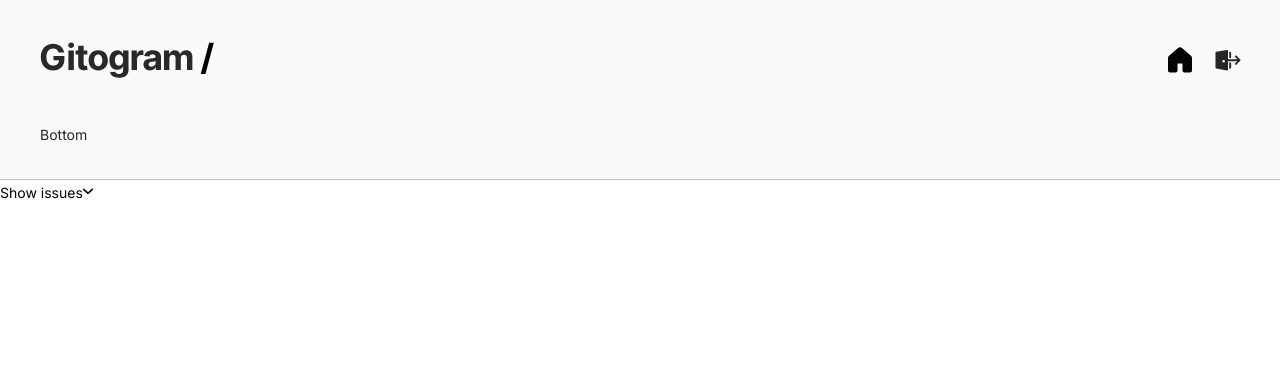
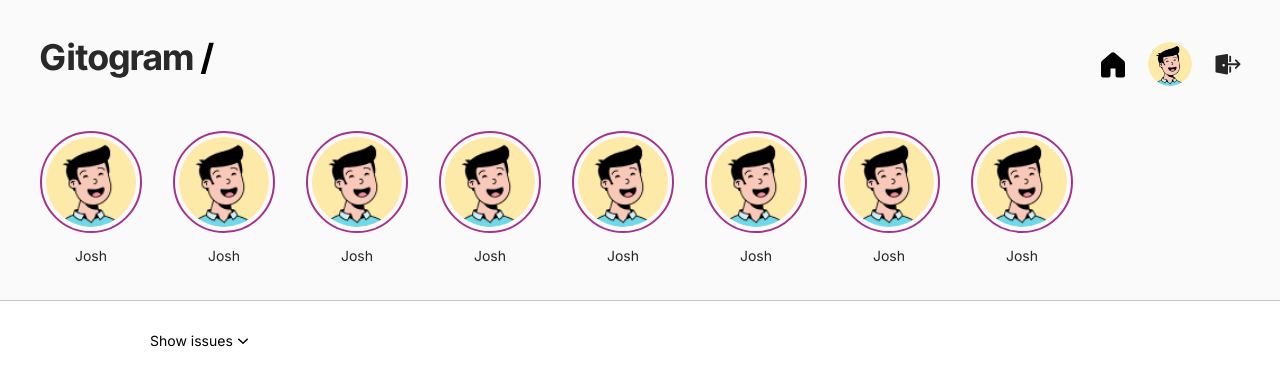
Before and after one commit to almaz-12/gitogram, a Vue app: page / in a window 1280 px wide. Shown: the top 386 px of the page. Built offline with nearby package versions, Linux system fonts and the light colour scheme.

Commit message:
add user list

```diff
--- /dev/null
+++ b/src/components/avatar/Avatar.vue
@@ -0,0 +1,54 @@
+<template>
+  <div class="avatar-wrap">
+    <img class="avatar" :class="`avatar_${size}`" :src="url" :alt="alt">
+  </div>
+</template>
+
+<script>
+export default {
+  name: 'Avatar',
+  props: {
+    url: {
+      type: String,
+      required: true
+    },
+    alt: {
+      type: String,
+      required: true
+    },
+    size: {
+      type: String,
+      required: true
+    }
+  }
+}
+</script>
+
+<style lang="scss" scoped>
+.avatar {
+  &-wrap {
+    border-radius: 50%;
+    overflow: hidden;
+  }
+  &_x-small {
+    width: 37px;
+    height: 37px;
+  }
+  &_small {
+    width: 44px;
+    height: 44px;
+  }
+  &_medium {
+    width: 74px;
+    height: 72px;
+  }
+  &_large {
+    width: 80px;
+    height: 80px;
+  }
+  &_x-large {
+    width: 90px;
+    height: 90px;
+  }
+}
+</style>
--- /dev/null
+++ b/src/components/avatar/index.js
@@ -0,0 +1 @@
+export { default as Avatar } from './Avatar.vue'
--- a/src/components/feed/FeedItem.vue
+++ b/src/components/feed/FeedItem.vue
@@ -1,8 +1,8 @@
 <template>
   <div class="feed">
-    <div class="feed-wrap">
-      <Toggler/>
-      <div class="comments" v-show="onToggle">
+    <div class="c-feed">
+      <Toggler @onToggle="onToggle"/>
+      <div class="comments" v-show="show">
        <CommentsList/>
       </div>
     </div>
@@ -15,9 +15,28 @@ import { CommentsList } from '../commentsList'
 
 export default {
   name: 'FeedItem',
+  data () {
+    return {
+      show: false
+    }
+  },
   components: {
     Toggler,
     CommentsList
+  },
+  methods: {
+    onToggle (status) {
+      this.show = status
+    }
   }
 }
 </script>
+
+<style lang="scss" scoped>
+.c-feed {
+  position: relative;
+  max-width: 980px;
+  margin: auto;
+  padding-top: 32px;
+}
+</style>
--- a/src/components/toggler/Toggler.vue
+++ b/src/components/toggler/Toggler.vue
@@ -34,11 +34,16 @@ export default {
 <style lang="scss" scoped>
 .toggler {
   &-btn {
-    display: inline-flex;
+    display: flex;
     align-items: center;
     padding: 0;
   }
+  &-text {
+    margin-right: 5px;
+  }
   &-icon {
+    display: flex;
+    align-items: center;
     width: 10px;
     transform: rotate(180deg);
   }
--- /dev/null
+++ b/src/components/userItem/UserItem.vue
@@ -0,0 +1,47 @@
+<template>
+  <div class="user-avatar">
+    <Avatar :url="url" :alt="alt" :size="size"/>
+  </div>
+  <div class="user-name">{{userName}}</div>
+</template>
+
+<script>
+import { Avatar } from '../avatar'
+
+export default {
+  name: 'UserItem',
+  components: {
+    Avatar
+  },
+  props: {
+    url: {
+      type: String,
+      required: true
+    },
+    alt: {
+      type: String,
+      required: true
+    },
+    size: {
+      type: String,
+      required: true
+    },
+    userName: {
+      type: String,
+      required: true
+    }
+  }
+}
+</script>
+
+<style lang="scss" scoped>
+.user-avatar {
+  margin-bottom: 10px;
+  padding: 4px;
+  border: 2px solid #A6328D;
+  border-radius: 50%;
+}
+.user-name {
+  text-align: center;
+}
+</style>
--- /dev/null
+++ b/src/components/userItem/index.js
@@ -0,0 +1 @@
+export { default as UserItem } from './UserItem.vue'
--- /dev/null
+++ b/src/components/usersList/UsersList.vue
@@ -0,0 +1,37 @@
+<template>
+  <ul class="users-list">
+    <li class="user-item" v-for="user in users" :key="user.id">
+      <UserItem :url="user.url" :alt="user.username" :size="user.size" :userName="user.username"/>
+    </li>
+  </ul>
+</template>
+
+<script>
+import { UserItem } from '../userItem'
+
+export default {
+  name: 'UsersList',
+  components: {
+    UserItem
+  },
+  props: {
+    users: {
+      required: true
+    }
+  }
+}
+</script>
+
+<style lang="scss" scoped>
+.users-list {
+  display: flex;
+  align-items: center;
+}
+.user-item {
+  cursor: pointer;
+  &+.user-item {
+    margin-left: 31px;
+  }
+}
+
+</style>
--- /dev/null
+++ b/src/components/usersList/data.json
@@ -0,0 +1,50 @@
+[
+  {
+    "id": "0",
+    "url": "assets/avatar.png",
+    "size": "x-large",
+    "username": "Josh"
+  },
+  {
+    "id": "1",
+    "url": "assets/avatar.png",
+    "size": "x-large",
+    "username": "Josh"
+  },
+  {
+    "id": "2",
+    "url": "assets/avatar.png",
+    "size": "x-large",
+    "username": "Josh"
+  },
+  {
+    "id": "3",
+    "url": "assets/avatar.png",
+    "size": "x-large",
+    "username": "Josh"
+  },
+  {
+    "id": "4",
+    "url": "assets/avatar.png",
+    "size": "x-large",
+    "username": "Josh"
+  },
+  {
+    "id": "5",
+    "url": "assets/avatar.png",
+    "size": "x-large",
+    "username": "Josh"
+  },
+  {
+    "id": "6",
+    "url": "assets/avatar.png",
+    "size": "x-large",
+    "username": "Josh"
+  },
+  {
+    "id": "7",
+    "url": "assets/avatar.png",
+    "size": "x-large",
+    "username": "Josh"
+  }
+]
--- /dev/null
+++ b/src/components/usersList/index.js
@@ -0,0 +1 @@
+export { default as UsersList } from './UsersList.vue'
--- a/src/pages/feeds/Feeds.vue
+++ b/src/pages/feeds/Feeds.vue
@@ -9,12 +9,17 @@
           <div class="buttons-item buttons-item_home">
             <Icon name="Home"/>
           </div>
+          <div class="buttons-item buttons-item_user">
+            <Avatar :url="authUser.url" :alt="authUser.alt" :size="authUser.size"/>
+          </div>
           <div class="button-item buttons-item_logout">
             <Icon name="Logout"/>
           </div>
         </ul>
       </template>
-      <template #bottom>Bottom</template>
+      <template #bottom>
+        <UsersList :users="users"/>
+      </template>
     </PageHeader>
     <FeedItem/>
   </div>
@@ -22,15 +27,31 @@
 <script>
 import { PageHeader } from '../../components/pageHeader'
 import { Logo } from '../../components/logo'
+import { Avatar } from '../../components/avatar'
+import { UsersList } from '../../components/usersList'
 import { FeedItem } from '../../components/feed'
 import { Icon } from '../../icons'
+import users from '../../components/usersList/data.json'
+
 export default {
   name: 'Feeds',
   components: {
     PageHeader,
     Icon,
     FeedItem,
-    Logo
+    Logo,
+    Avatar,
+    UsersList
+  },
+  data () {
+    return {
+      authUser: {
+        url: '/assets/avatar.png',
+        alt: 'user',
+        size: 'small'
+      },
+      users
+    }
   }
 }
 </script>
@@ -52,6 +73,10 @@ export default {
       height: 25px;
     }
 
+    &_user {
+      margin-left: 23px;
+    }
+
     &_logout {
       width: 25px;
       height: 20px;
```
Also changed, not shown: public/assets/avatar.png (added).
